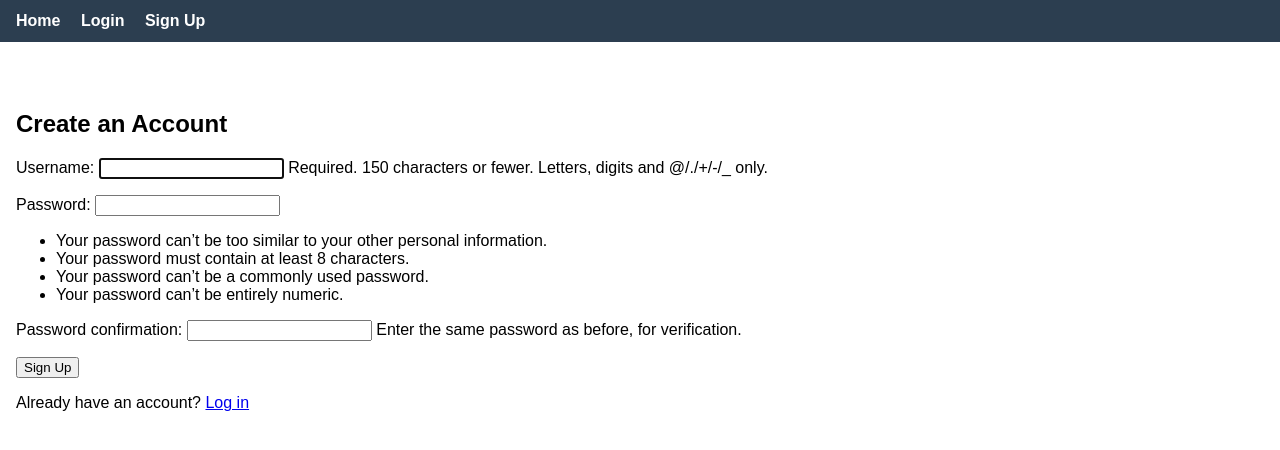
After one commit to bamaham93/Memoria, a Django app: page /signup/ in a window 1280 px wide. The commit adds this page. Shown: the top 450 px of the page. Run offline with Django 5.2, Linux system fonts and the light colour scheme.

Commit message:
Added test doc, basic views, etc.

```diff
--- a/memoria/settings.py
+++ b/memoria/settings.py
@@ -124,3 +124,6 @@ DEFAULT_AUTO_FIELD = 'django.db.models.BigAutoField'
 
 MEDIA_URL = "/media/"
 MEDIA_ROOT = BASE_DIR / "media"
+
+LOGIN_REDIRECT_URL = "/"
+LOGOUT_REDIRECT_URL = "/"
--- a/memoria/urls.py
+++ b/memoria/urls.py
@@ -16,6 +16,8 @@ Including another URLconf
 """
 from django.contrib import admin
 from django.urls import path, include
+from django.conf import settings
+from django.conf.urls.static import static
 
 urlpatterns = [
     path('admin/', admin.site.urls),
--- /dev/null
+++ b/records/templates/base.html
@@ -0,0 +1,52 @@
+<!DOCTYPE html>
+<html lang="en">
+<head>
+  <meta charset="UTF-8">
+  <title>Memoria</title>
+  <style>
+    /* quick and dirty styling — replace with Bootstrap/Tailwind later */
+    nav {
+      background: #2c3e50;
+      padding: 0.75rem 1rem;
+    }
+    nav a {
+      color: white;
+      margin-right: 1rem;
+      text-decoration: none;
+      font-weight: bold;
+    }
+    nav a:hover {
+      text-decoration: underline;
+    }
+    body {
+      font-family: sans-serif;
+      margin: 0;
+    }
+    header {
+      margin-bottom: 2rem;
+    }
+    main {
+      padding: 1rem;
+    }
+  </style>
+</head>
+<body>
+  <header>
+    <nav>
+      <a href="{% url 'document_list' %}">Home</a>
+      {% if user.is_authenticated %}
+        <a href="{% url 'logout' %}">Logout</a>
+        <a href="/admin/">Admin</a>
+      {% else %}
+        <a href="{% url 'login' %}">Login</a>
+        <a href="{% url 'signup' %}">Sign Up</a>
+      {% endif %}
+    </nav>
+  </header>
+
+  <main>
+    {% block section1 %}{% endblock %}
+    {% block section2 %}{% endblock %}
+  </main>
+</body>
+</html>
--- /dev/null
+++ b/records/templates/records/signup.html
@@ -0,0 +1,11 @@
+{% extends 'base.html' %}
+
+{% block section1 %}
+  <h2>Create an Account</h2>
+  <form method="post">
+    {% csrf_token %}
+    {{ form.as_p }}
+    <button type="submit">Sign Up</button>
+  </form>
+  <p>Already have an account? <a href="{% url 'login' %}">Log in</a></p>
+{% endblock %}
--- a/records/urls.py
+++ b/records/urls.py
@@ -1,6 +1,14 @@
+from django.urls import path
+from . import views
+from django.contrib.auth import views as auth_views
+
+# in records/urls.py
 from django.urls import path
 from . import views
 
 urlpatterns = [
     path("", views.document_list, name="document_list"),
+    path("signup/", views.signup, name="signup"),
+    path("login/", auth_views.LoginView.as_view(template_name="records/login.html"), name="login"),
+    path("logout/", auth_views.LogoutView.as_view(), name="logout"),
 ]
--- a/records/views.py
+++ b/records/views.py
@@ -1,6 +1,19 @@
 from django.shortcuts import render
 from .models import Document
+from django.contrib.auth.forms import UserCreationForm
+from django.shortcuts import render, redirect
+
 
 def document_list(request):
     docs = Document.objects.all().order_by("-uploaded_at")
-    return render(request, "document_list.html", {"docs": docs})
+    return render(request, "records/document_list.html", {"docs": docs})
+
+def signup(request):
+    if request.method == "POST":
+        form = UserCreationForm(request.POST)
+        if form.is_valid():
+            user = form.save()
+            return redirect("login")  # after signup, go to login
+    else:
+        form = UserCreationForm()
+    return render(request, "records/signup.html", {"form": form})
```
Also changed, not shown: records/templates/records/document_list.html (renamed from templates/records/document_list.html, +4 -6 lines), records/templates/records/login.html (added, +11 -0 lines).
